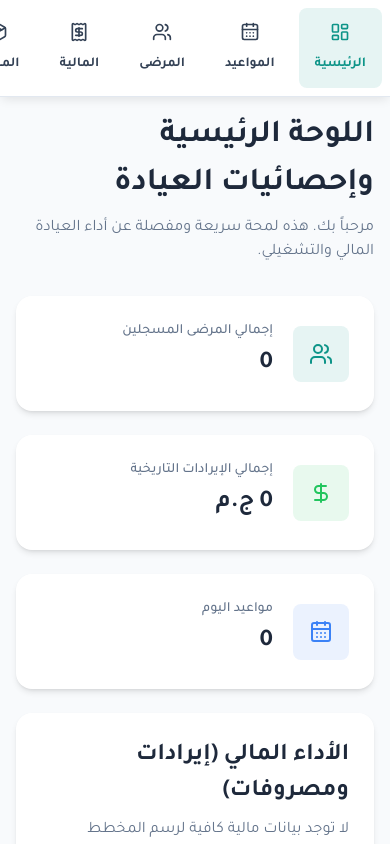
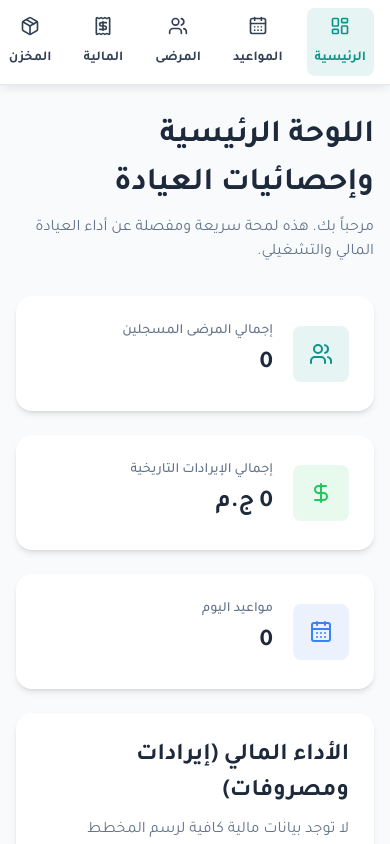
Before and after one commit to waelhamoudaa12-glitch/programm, a React (Vite) app: page / in a window 390 px wide. Built offline with nearby package versions, Linux system fonts and the light colour scheme; no server answers; the database is empty.

Commit message:
Fix mobile navigation layout by adding horizontal scrolling

```diff
--- a/src/index.css
+++ b/src/index.css
@@ -199,15 +199,23 @@ h1, h2, h3, h4, h5, h6 {
 
   .sidebar-nav {
     flex-direction: row !important;
-    justify-content: space-around !important;
-    padding: 0.5rem !important;
+    justify-content: flex-start !important;
+    padding: 0.5rem 1rem !important;
     width: 100% !important;
+    overflow-x: auto !important;
+    -webkit-overflow-scrolling: touch;
+    gap: 1rem !important;
+  }
+
+  .sidebar-nav::-webkit-scrollbar {
+    display: none;
   }
 
   .nav-item {
+    flex: 0 0 auto !important;
     flex-direction: column;
-    padding: 0.5rem;
-    font-size: 0.85rem !important; /* Made text bigger and clearer */
+    padding: 0.5rem 0.5rem !important;
+    font-size: 0.85rem !important;
     font-weight: 600 !important;
     gap: 0.25rem;
     text-align: center;
```
